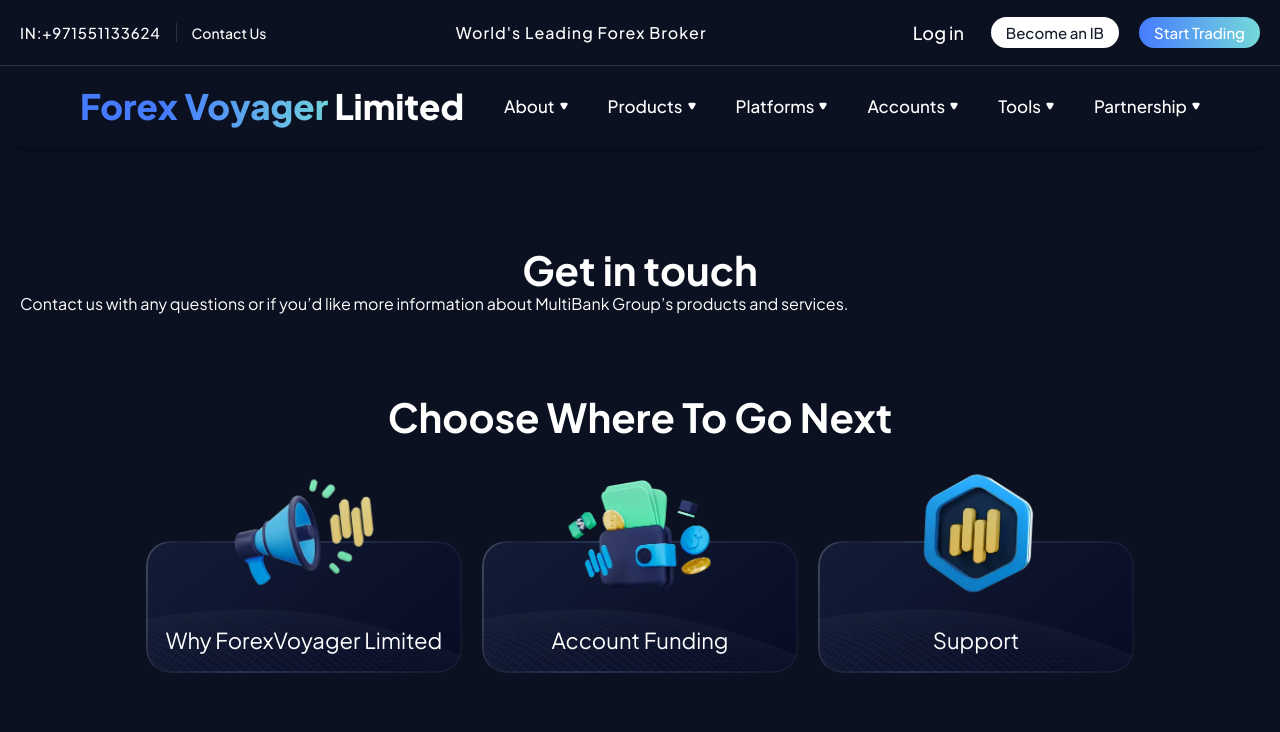
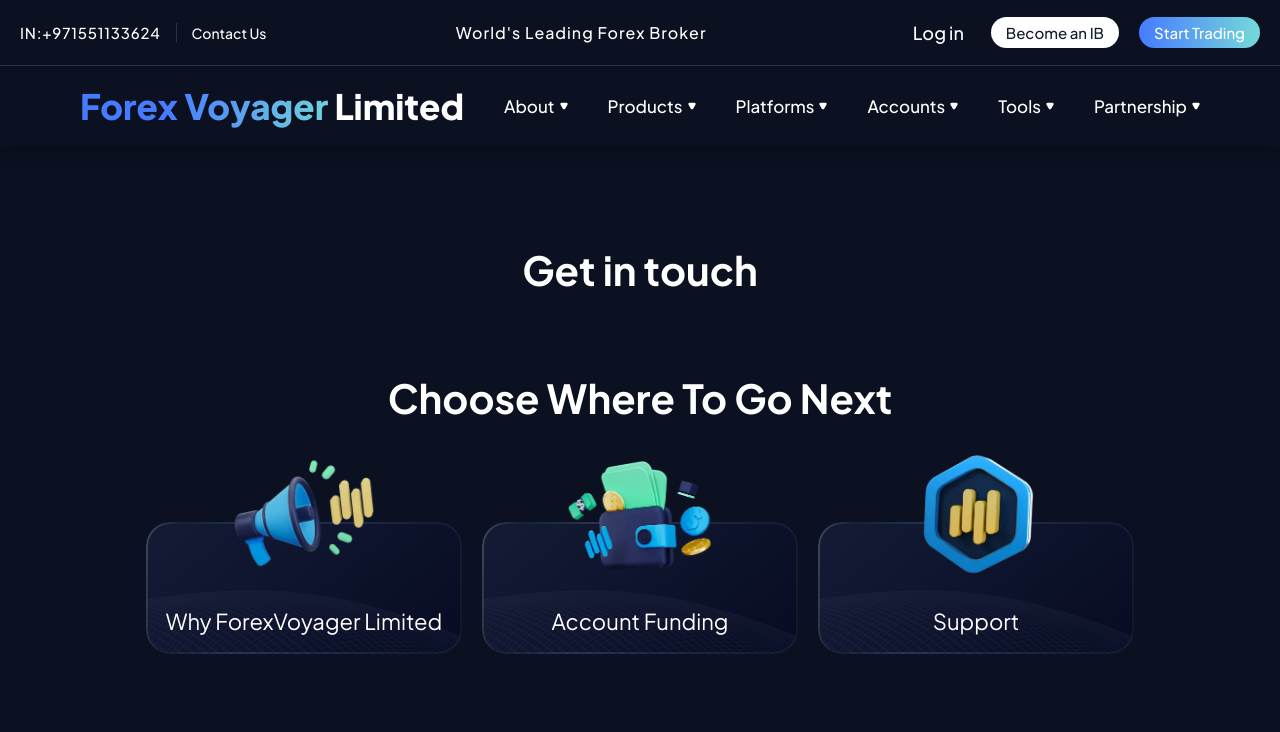
Before and after one commit to jimmyhinsu/forex-voyager-limited, a React (Create React App) app: page /contactus in a window 1280 px wide. Shown: the top 732 px of the page. Built offline with nearby package versions, Linux system fonts and the light colour scheme.

Commit message:
somne changes

```diff
--- a/src/module/ContactUs/getintouch/index.js
+++ b/src/module/ContactUs/getintouch/index.js
@@ -11,7 +11,7 @@ export default function Getintouch() {
           </div>
 
           <div className='contactus'>
-            <p>Contact us with any questions or if you’d like more information about MultiBank Group’s products and services.</p>
+            {/* <p>Contact us with any questions or if you’d like more information about MultiBank Group’s products and services.</p> */}
           </div>
         </div>
 
```
